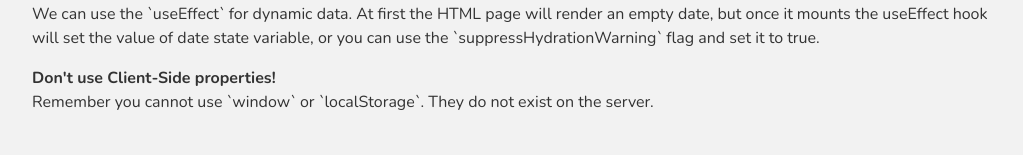
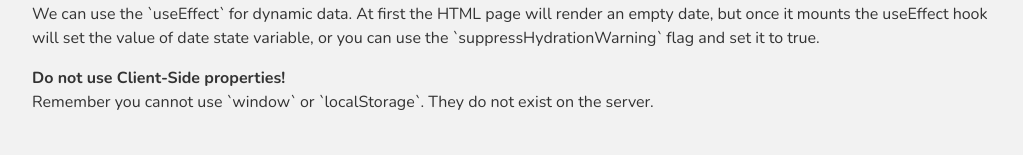
Before and after one commit to salvillalon45/the-nextjs-pagesrouter-guide, a Next.js app: page /hydration-errors in a window 1280 px wide. Shown: the part 474-629 px from the top of the page, without its empty margins (128-1151 px from the left). Built offline with nearby package versions, Linux system fonts and the light colour scheme; no server answers.

Commit message:
remove character in hydration error page

```diff
--- a/src/pages/hydration-errors/index.tsx
+++ b/src/pages/hydration-errors/index.tsx
@@ -72,7 +72,7 @@ function HydrationErrors() {
 
 					<div>
 						<p>
-							<b>Don't use Client-Side properties!</b>
+							<b>Do not use Client-Side properties!</b>
 						</p>
 						<p>
 							Remember you cannot use `window` or `localStorage`.
```
